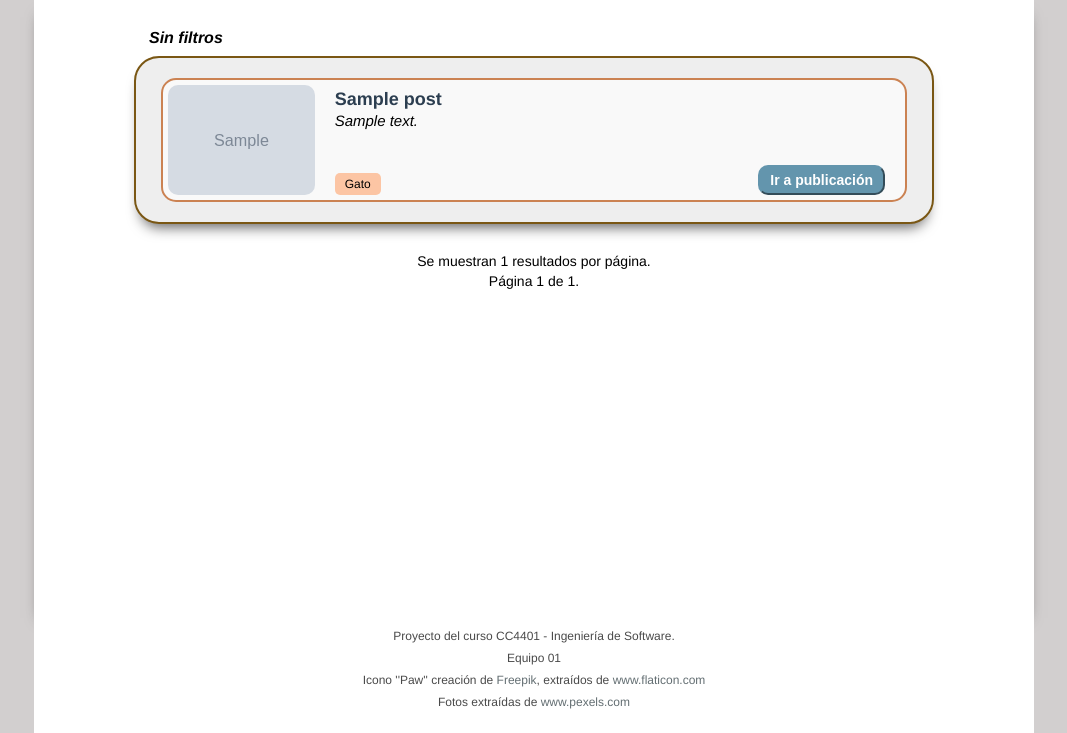
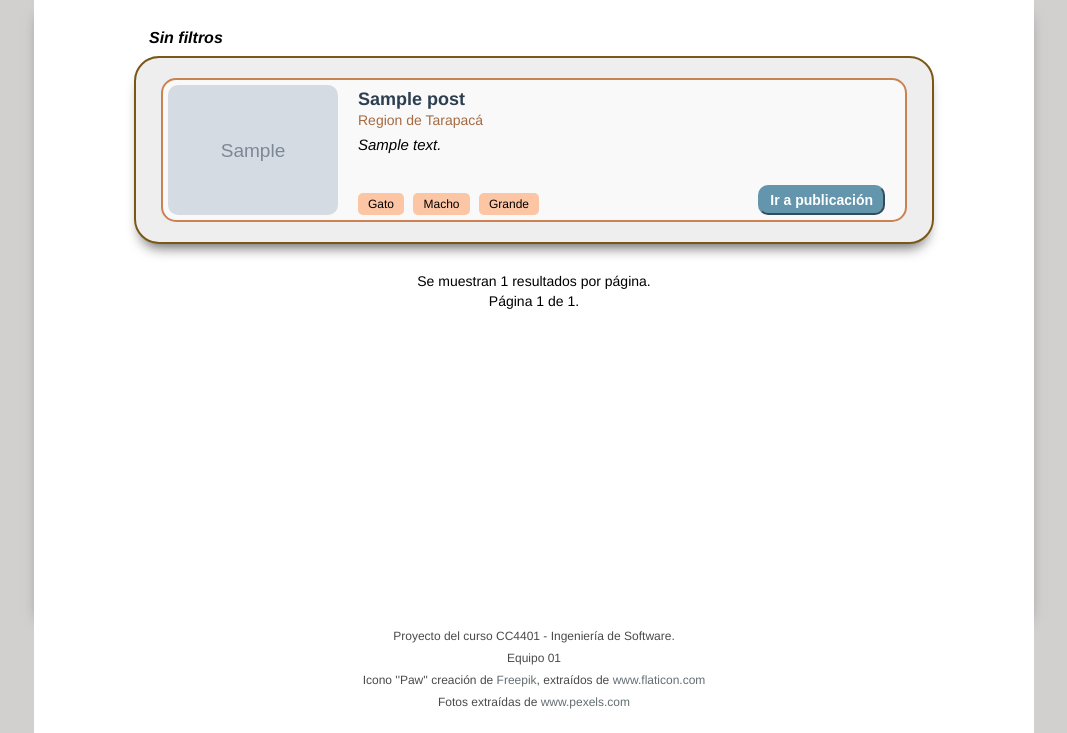
Before and after one commit to DCC-CC4401/2021-1-Grupo-1, a Django app: page /results/ in a window 1280 px wide. Shown: the part 67-800 px from the top of the page, without its empty margins (106-1173 px from the left). Run offline with Django 3.2, Linux system fonts and the light colour scheme; data comes from the database, SQL or seed files in the repository; tables that the repository leaves empty hold one stand-in row (values such as "Sample post"); grey boxes marked "Sample" are stand-in pictures; some libraries are stand-ins or nearby versions.

Commit message:
Added filter tags to search results and img fixed dimensions

```diff
--- a/adoptapp/static/adoptapp/css/results.css
+++ b/adoptapp/static/adoptapp/css/results.css
@@ -37,7 +37,7 @@
     border-radius: 15px;
     display: inline-block;
     width: 180px;
-    height: 120px;
+    height: 140px;
 }
 
 .result-header {
@@ -125,6 +125,13 @@
     font-size: 15px;
 }
 
+.result-region {
+    padding-top: 5px;
+    padding-bottom: 5px;
+    font-size: 14px;
+}
+
+
 .user-filters {
     text-align: left;
     width: fit-content;
--- a/adoptapp/templates/adoptapp/results.html
+++ b/adoptapp/templates/adoptapp/results.html
@@ -37,9 +37,12 @@
                     <img class="result-img" src="{{ img.image.url }}" alt="Animal photo">
                     <div class="result-body">
                         <div class="result-header deep-blue">{{ post.pet_name }}</div>
+                        <div class="result-region deep-brown">{{ post.comuna.region }}</div>
                         <div class="result-desc">{{ post.description }}</div>
                         <div class="filters">
                             <div class="result-filter">{{ post.get_specie_display }}</div>
+                            <div class="result-filter">{{ post.get_sex_display }}</div>
+                            <div class="result-filter">{{ post.get_pet_size_display }}</div>
                         </div>
                         <a href="{% url 'post_view' post.id %}"><button type="button" class="result-button button-blue-paw beauty-button">Ir a publicación</button></a>
                     </div>
```
